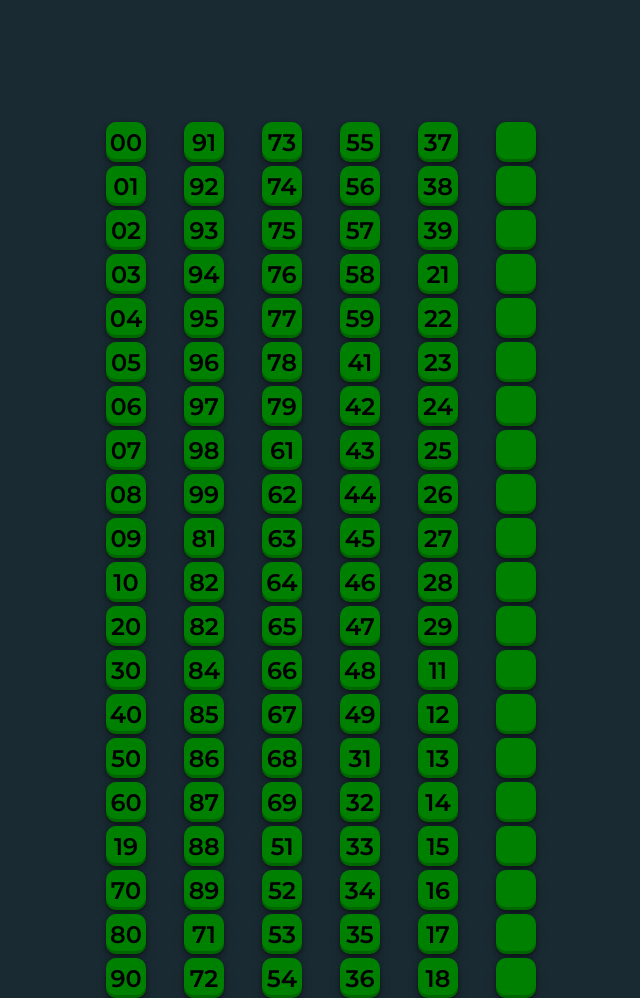
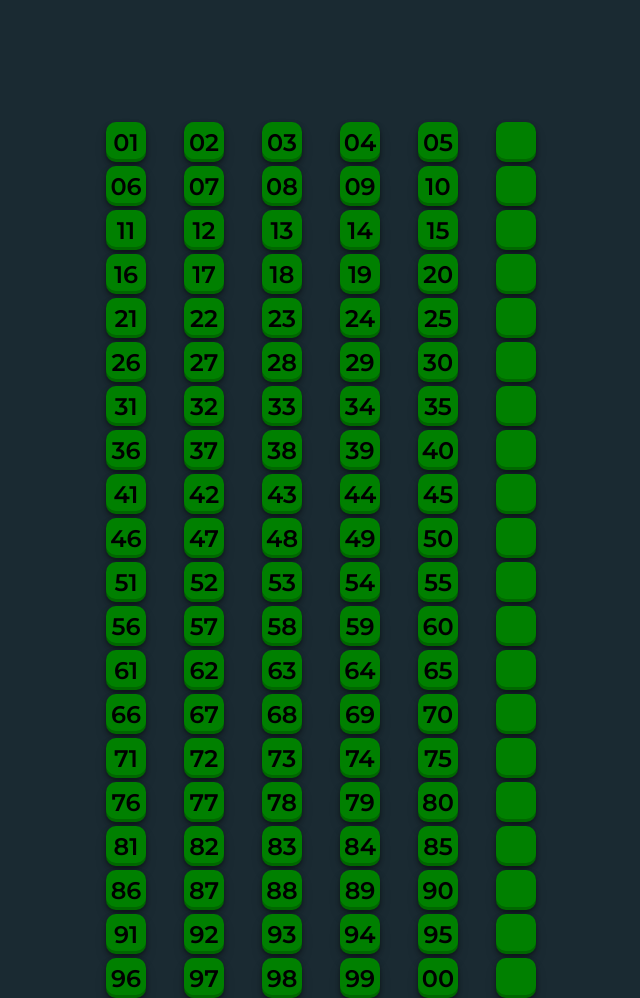
Before and after one commit to gilte/Tabela, a plain HTML site: page index.html in a window 1280 px wide. Shown: the whole page, without its empty margins (319-959 px from the left). Drawn offline with Linux system fonts and the light colour scheme.

Commit message:
Add files via upload

```diff
--- a/index.html
+++ b/index.html
@@ -16,180 +16,180 @@
 
     <div class="middle">
       <ul>
-        <li class="box" id="1">00</li>
-        <li class="box" id="2">91</li>
-        <li class="box" id="3">73</li>
-        <li class="box" id="4">55</li>
-        <li class="box" id="5">37</li>
+        <li class="box" id="1">01</li>
+        <li class="box" id="2">02</li>
+        <li class="box" id="3">03</li>
+        <li class="box" id="4">04</li>
+        <li class="box" id="5">05</li>
         <li class="box" id="6"></li>
 
 
       </ul>
       <ul>
-        <li class="box" id="1">01</li>
-        <li class="box" id="2">92</li>
-        <li class="box" id="3">74</li>
-        <li class="box" id="4">56</li>
-        <li class="box" id="5">38</li>
+        <li class="box" id="1">06</li>
+        <li class="box" id="2">07</li>
+        <li class="box" id="3">08</li>
+        <li class="box" id="4">09</li>
+        <li class="box" id="5">10</li>
         <li class="box" id="6"></li>
 
 
       </ul>
       <ul>
-        <li class="box" id="1">02</li>
-        <li class="box" id="2">93</li>
-        <li class="box" id="3">75</li>
-        <li class="box" id="4">57</li>
-        <li class="box" id="5">39</li>
-        <li class="box" id="6"></li>
-
-
-      </ul>
-      <ul>
-        <li class="box" id="1">03</li>
-        <li class="box" id="2">94</li>
-        <li class="box" id="3">76</li>
-        <li class="box" id="4">58</li>
-        <li class="box" id="5">21</li>
-        <li class="box" id="6"></li>
-     </ul>   <ul>
-        <li class="box" id="1">04</li>
-        <li class="box" id="2">95</li>
-        <li class="box" id="3">77</li>
-        <li class="box" id="4">59</li>
-        <li class="box" id="5">22</li>
-        <li class="box" id="6"></li>
-      </ul>
-      <ul>
-        <li class="box" id="1">05</li>
-        <li class="box" id="2">96</li>
-        <li class="box" id="3">78</li>
-        <li class="box" id="4">41</li>
-        <li class="box" id="5">23</li>
-        <li class="box" id="6"></li>
-      </ul>
-      <ul>
-        <li class="box" id="1">06</li>
-        <li class="box" id="2">97</li>
-        <li class="box" id="3">79</li>
-        <li class="box" id="4">42</li>
-        <li class="box" id="5">24</li>
-        <li class="box" id="6"></li>
-       </ul>
-       <ul>
-        <li class="box" id="1">07</li>
-        <li class="box" id="2">98</li>
-        <li class="box" id="3">61</li>
-        <li class="box" id="4">43</li>
-        <li class="box" id="5">25</li>
-        <li class="box" id="6"></li>
-        </ul>
-      <ul>
-        <li class="box" id="1">08</li>
-        <li class="box" id="2">99</li>
-        <li class="box" id="3">62</li>
-        <li class="box" id="4">44</li>
-        <li class="box" id="5">26</li>
-        <li class="box" id="6"></li>
-    </ul>
-      <ul>
-        <li class="box" id="1">09</li>
-        <li class="box" id="2">81</li>
-        <li class="box" id="3">63</li>
-        <li class="box" id="4">45</li>
-        <li class="box" id="5">27</li>
-        <li class="box" id="6"></li>
-</ul>
-      <ul>
-        <li class="box" id="1">10</li>
-        <li class="box" id="2">82</li>
-        <li class="box" id="3">64</li>
-        <li class="box" id="4">46</li>
-        <li class="box" id="5">28</li>
-        <li class="box" id="6"></li>
-        </ul>
-      <ul>
-        <li class="box" id="1">20</li>
-        <li class="box" id="2">82</li>
-        <li class="box" id="3">65</li>
-        <li class="box" id="4">47</li>
-        <li class="box" id="5">29</li>
-        <li class="box" id="6"></li>
-        </ul>
-      <ul>
-        <li class="box" id="1">30</li>
-        <li class="box" id="2">84</li>
-        <li class="box" id="3">66</li>
-        <li class="box" id="4">48</li>
-        <li class="box" id="5">11</li>
-        <li class="box" id="6"></li>
-      </ul>
-      <ul>
-        <li class="box" id="1">40</li>
-        <li class="box" id="2">85</li>
-        <li class="box" id="3">67</li>
-        <li class="box" id="4">49</li>
-        <li class="box" id="5">12</li>
-        <li class="box" id="6"></li>
-
-
-      </ul>
-      <ul>
-        <li class="box" id="1">50</li>
-        <li class="box" id="2">86</li>
-        <li class="box" id="3">68</li>
-        <li class="box" id="4">31</li>
-        <li class="box" id="5">13</li>
-        <li class="box" id="6"></li>
-
-
-      </ul>
-      <ul>
-        <li class="box" id="1">60</li>
-        <li class="box" id="2">87</li>
-        <li class="box" id="3">69</li>
-        <li class="box" id="4">32</li>
-        <li class="box" id="5">14</li>
-        <li class="box" id="6"></li>
-
-
-      </ul>
-      <ul>
-        <li class="box" id="1">19</li>
-        <li class="box" id="2">88</li>
-        <li class="box" id="3">51</li>
-        <li class="box" id="4">33</li>
+        <li class="box" id="1">11</li>
+        <li class="box" id="2">12</li>
+        <li class="box" id="3">13</li>
+        <li class="box" id="4">14</li>
         <li class="box" id="5">15</li>
         <li class="box" id="6"></li>
 
 
       </ul>
       <ul>
-        <li class="box" id="1">70</li>
-        <li class="box" id="2">89</li>
-        <li class="box" id="3">52</li>
+        <li class="box" id="1">16</li>
+        <li class="box" id="2">17</li>
+        <li class="box" id="3">18</li>
+        <li class="box" id="4">19</li>
+        <li class="box" id="5">20</li>
+        <li class="box" id="6"></li>
+     </ul>   <ul>
+        <li class="box" id="1">21</li>
+        <li class="box" id="2">22</li>
+        <li class="box" id="3">23</li>
+        <li class="box" id="4">24</li>
+        <li class="box" id="5">25</li>
+        <li class="box" id="6"></li>
+      </ul>
+      <ul>
+        <li class="box" id="1">26</li>
+        <li class="box" id="2">27</li>
+        <li class="box" id="3">28</li>
+        <li class="box" id="4">29</li>
+        <li class="box" id="5">30</li>
+        <li class="box" id="6"></li>
+      </ul>
+      <ul>
+        <li class="box" id="1">31</li>
+        <li class="box" id="2">32</li>
+        <li class="box" id="3">33</li>
         <li class="box" id="4">34</li>
-        <li class="box" id="5">16</li>
+        <li class="box" id="5">35</li>
+        <li class="box" id="6"></li>
+       </ul>
+       <ul>
+        <li class="box" id="1">36</li>
+        <li class="box" id="2">37</li>
+        <li class="box" id="3">38</li>
+        <li class="box" id="4">39</li>
+        <li class="box" id="5">40</li>
+        <li class="box" id="6"></li>
+        </ul>
+      <ul>
+        <li class="box" id="1">41</li>
+        <li class="box" id="2">42</li>
+        <li class="box" id="3">43</li>
+        <li class="box" id="4">44</li>
+        <li class="box" id="5">45</li>
+        <li class="box" id="6"></li>
+    </ul>
+      <ul>
+        <li class="box" id="1">46</li>
+        <li class="box" id="2">47</li>
+        <li class="box" id="3">48</li>
+        <li class="box" id="4">49</li>
+        <li class="box" id="5">50</li>
+        <li class="box" id="6"></li>
+</ul>
+      <ul>
+        <li class="box" id="1">51</li>
+        <li class="box" id="2">52</li>
+        <li class="box" id="3">53</li>
+        <li class="box" id="4">54</li>
+        <li class="box" id="5">55</li>
+        <li class="box" id="6"></li>
+        </ul>
+      <ul>
+        <li class="box" id="1">56</li>
+        <li class="box" id="2">57</li>
+        <li class="box" id="3">58</li>
+        <li class="box" id="4">59</li>
+        <li class="box" id="5">60</li>
+        <li class="box" id="6"></li>
+        </ul>
+      <ul>
+        <li class="box" id="1">61</li>
+        <li class="box" id="2">62</li>
+        <li class="box" id="3">63</li>
+        <li class="box" id="4">64</li>
+        <li class="box" id="5">65</li>
+        <li class="box" id="6"></li>
+      </ul>
+      <ul>
+        <li class="box" id="1">66</li>
+        <li class="box" id="2">67</li>
+        <li class="box" id="3">68</li>
+        <li class="box" id="4">69</li>
+        <li class="box" id="5">70</li>
         <li class="box" id="6"></li>
 
 
       </ul>
       <ul>
-        <li class="box" id="1">80</li>
-        <li class="box" id="2">71</li>
-        <li class="box" id="3">53</li>
-        <li class="box" id="4">35</li>
-        <li class="box" id="5">17</li>
+        <li class="box" id="1">71</li>
+        <li class="box" id="2">72</li>
+        <li class="box" id="3">73</li>
+        <li class="box" id="4">74</li>
+        <li class="box" id="5">75</li>
         <li class="box" id="6"></li>
 
 
       </ul>
       <ul>
-        <li class="box" id="1">90</li>
-        <li class="box" id="2">72</li>
-        <li class="box" id="3">54</li>
-        <li class="box" id="4">36</li>
-        <li class="box" id="5">18</li>
+        <li class="box" id="1">76</li>
+        <li class="box" id="2">77</li>
+        <li class="box" id="3">78</li>
+        <li class="box" id="4">79</li>
+        <li class="box" id="5">80</li>
+        <li class="box" id="6"></li>
+
+
+      </ul>
+      <ul>
+        <li class="box" id="1">81</li>
+        <li class="box" id="2">82</li>
+        <li class="box" id="3">83</li>
+        <li class="box" id="4">84</li>
+        <li class="box" id="5">85</li>
+        <li class="box" id="6"></li>
+
+
+      </ul>
+      <ul>
+        <li class="box" id="1">86</li>
+        <li class="box" id="2">87</li>
+        <li class="box" id="3">88</li>
+        <li class="box" id="4">89</li>
+        <li class="box" id="5">90</li>
+        <li class="box" id="6"></li>
+
+
+      </ul>
+      <ul>
+        <li class="box" id="1">91</li>
+        <li class="box" id="2">92</li>
+        <li class="box" id="3">93</li>
+        <li class="box" id="4">94</li>
+        <li class="box" id="5">95</li>
+        <li class="box" id="6"></li>
+
+
+      </ul>
+      <ul>
+        <li class="box" id="1">96</li>
+        <li class="box" id="2">97</li>
+        <li class="box" id="3">98</li>
+        <li class="box" id="4">99</li>
+        <li class="box" id="5">00</li>
         <li class="box" id="6"></li>
 
 
```
